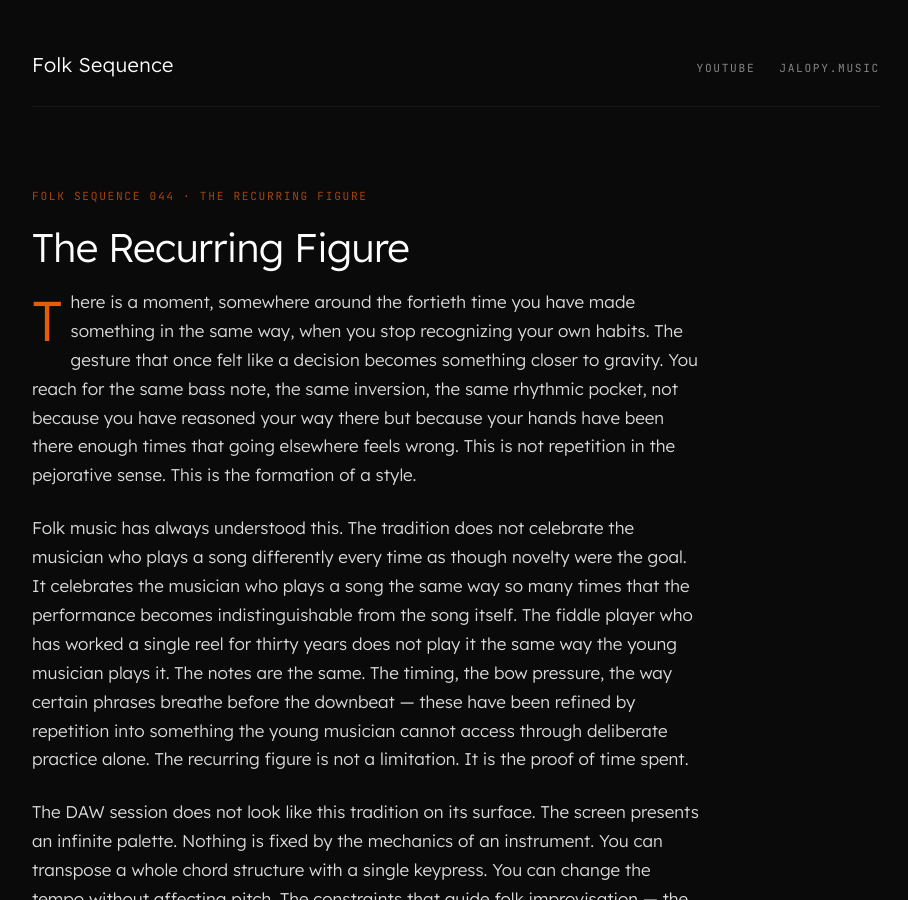
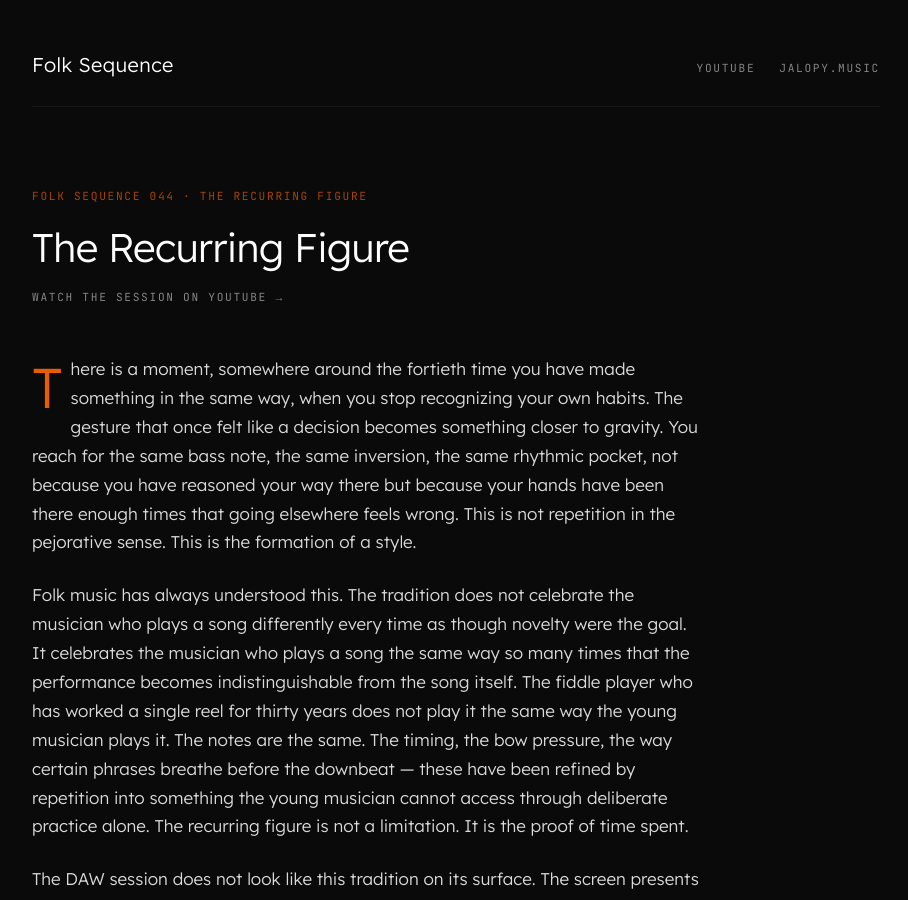
Before and after one commit to folk-sequence/folk-sequence.github.io, a Jekyll site: the page built from 044-the-recurring-figure.md, in a window 1280 px wide and 900 px high. Shown: the whole window, without its empty margins (184-1092 px from the left). Built offline with Jekyll 4.4.1, drawn with Linux system fonts in a browser that asks for light colours; part of the change alters nothing that is shown.

Commit message:
Add YouTube link to 044-the-recurring-figure.md

```diff
--- a/044-the-recurring-figure.md
+++ b/044-the-recurring-figure.md
@@ -4,6 +4,7 @@ title: "The Recurring Figure"
 episode: "044"
 topic: "the recurring figure"
 description: "The Recurring Figure — companion essay for Folk Sequence 044"
+youtube: "https://youtu.be/gtDurVH6acA"
 ---
 
 There is a moment, somewhere around the fortieth time you have made something in the same way, when you stop recognizing your own habits. The gesture that once felt like a decision becomes something closer to gravity. You reach for the same bass note, the same inversion, the same rhythmic pocket, not because you have reasoned your way there but because your hands have been there enough times that going elsewhere feels wrong. This is not repetition in the pejorative sense. This is the formation of a style.
```
